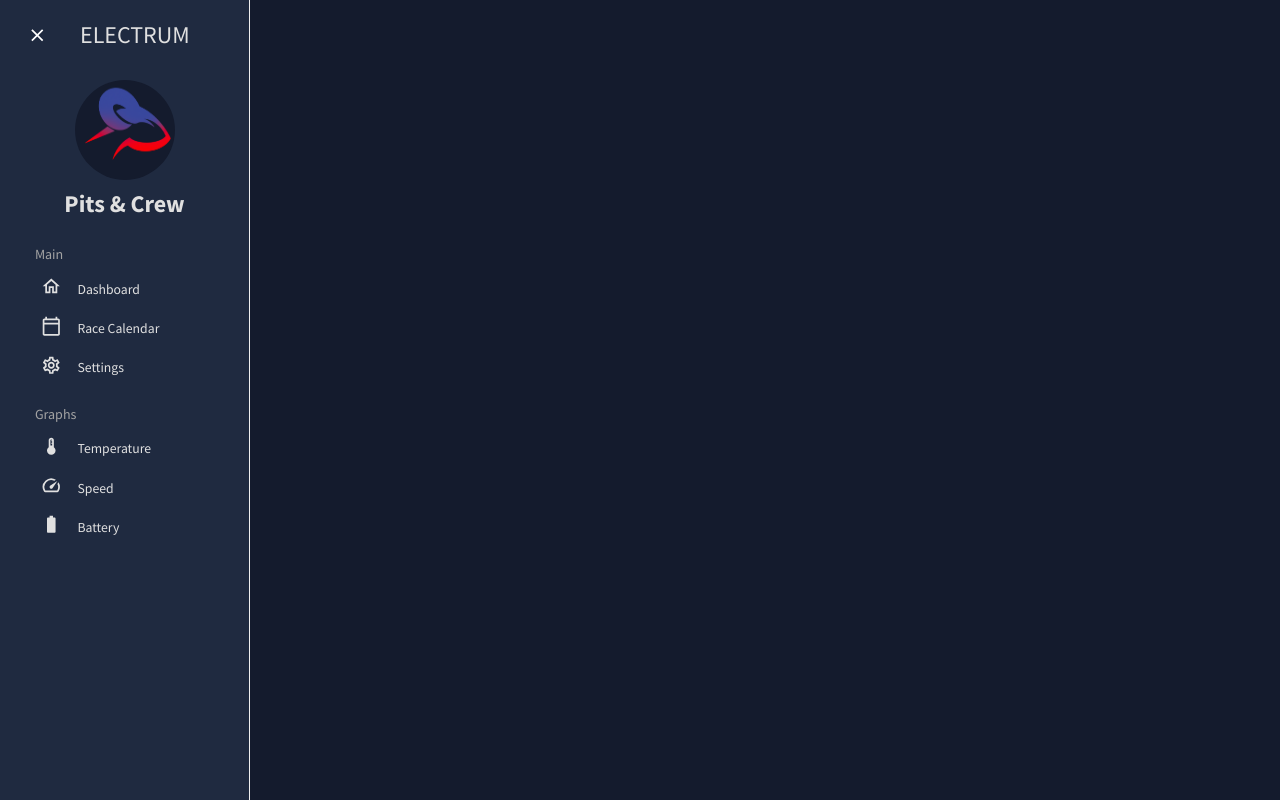
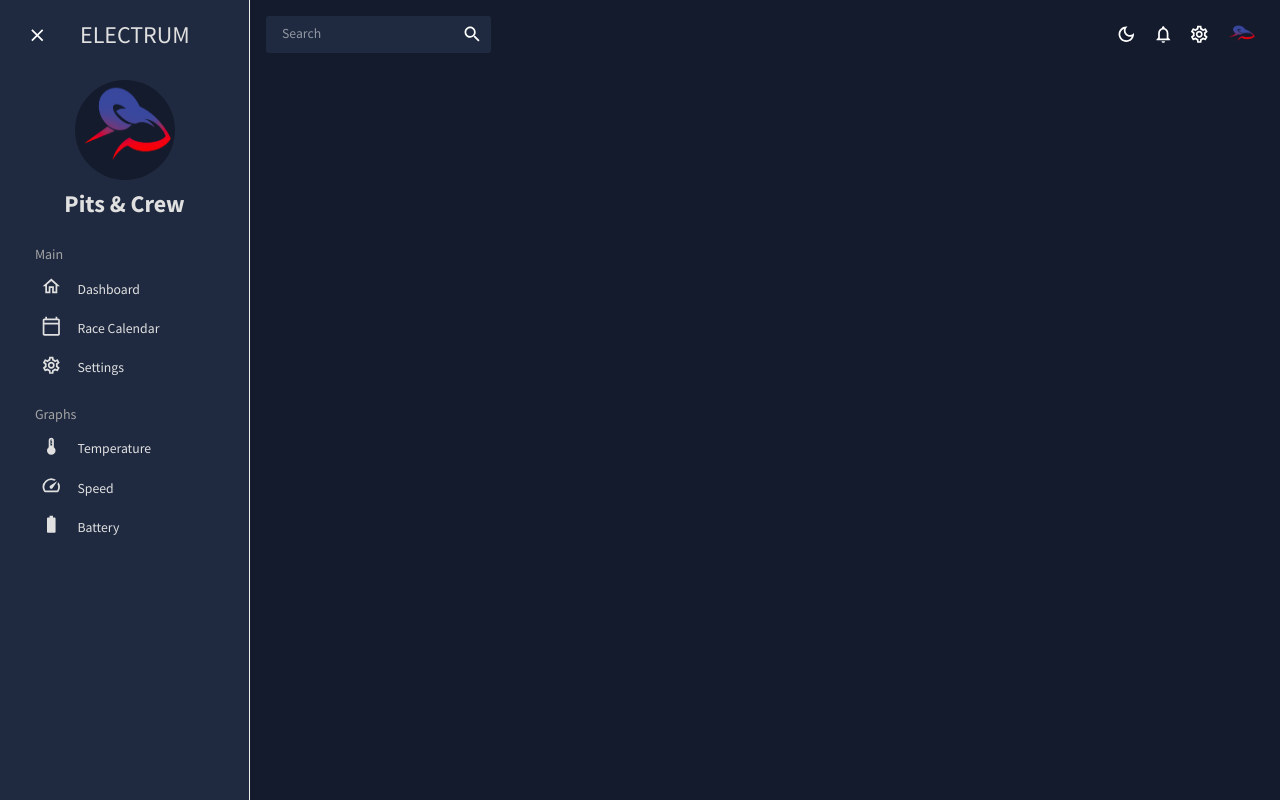
Before and after one commit to salgue441/Electrum-Dashboard, a React (Create React App) app in the folder frontend/: page / in a window 1280 px wide. Built offline with nearby package versions, Linux system fonts and the light colour scheme.

Commit message:
Implemented tobar

```diff
--- a/frontend/src/App.js
+++ b/frontend/src/App.js
@@ -3,6 +3,7 @@ import { Routes, Route } from "react-router-dom"
 
 // Components
 import { SidebarContextProvider } from "./Components/Sidebar/sidebarContext"
+import Topbar from "./Components/Topbar/Topbar"
 
 // Themes
 import { CssBaseline, ThemeProvider } from "@mui/material"
@@ -27,7 +28,7 @@ const App = () => {
         <SidebarContextProvider>
           <div style={{ height: "100%", width: "100%" }}>
             <main>
-
+              <Topbar />
             </main>
           </div>
         </SidebarContextProvider>
--- /dev/null
+++ b/frontend/src/Components/Topbar/Topbar.jsx
@@ -0,0 +1,93 @@
+import { useContext, useState } from "react"
+
+// Mui components
+import { Box, IconButton, InputBase, useTheme } from "@mui/material"
+
+// Icons
+import LightModeOutlinedIcon from "@mui/icons-material/LightModeOutlined"
+import DarkModeOutlinedIcon from "@mui/icons-material/DarkModeOutlined"
+import NotificationsOutlinedIcon from "@mui/icons-material/NotificationsOutlined"
+import SettingsOutlinedIcon from "@mui/icons-material/SettingsOutlined"
+import SearchIcon from "@mui/icons-material/Search"
+
+// Theme
+import { ColorModeContext, tokens } from "../../theme"
+import logoImage from "../../Assets/Images/logo.png"
+
+/**
+ * @brief
+ * Render the topbar component of the app
+ * @returns {JSX.Element} - Topbar component
+ */
+const Topbar = () => {
+  const theme = useTheme()
+  const colors = tokens(theme.palette.mode)
+  const colorMode = useContext(ColorModeContext)
+
+  const [search, setSearch] = useState("")
+  const SearchToggle = () => {
+    setSearch(!search)
+  }
+
+  return (
+    <Box display="flex" justifyContent="space-between" p={2}>
+      <Box
+        display="flex"
+        backgroundColor={colors.primary[400]}
+        borderRadius="3px"
+      >
+        <InputBase
+          sx={{
+            ml: 2,
+            flex: 1,
+            display: "flex",
+            alignItems: "center",
+            justifyContent: "center",
+
+            "@media (max-width: 600px)": {
+              display: "none",
+            },
+          }}
+          placeholder="Search"
+          inputProps={{ "aria-label": "search" }}
+        />
+        <IconButton type="button" sx={{ p: 1 }}>
+          <SearchIcon onClick={SearchToggle} />
+        </IconButton>
+      </Box>
+
+      {/* ICONS */}
+      <Box display="flex">
+        <IconButton onClick={colorMode.toggleColorMode}>
+          {theme.palette.mode === "dark" ? (
+            <DarkModeOutlinedIcon />
+          ) : (
+            <LightModeOutlinedIcon />
+          )}
+        </IconButton>
+
+        <IconButton>
+          <NotificationsOutlinedIcon />
+        </IconButton>
+
+        <IconButton>
+          <SettingsOutlinedIcon />
+        </IconButton>
+
+        <IconButton>
+          {/* Rounded small image, the same size as the icons */}
+          <img
+            src={logoImage}
+            alt="logo"
+            style={{
+              borderRadius: "50%",
+              width: "30px",
+            }}
+          />
+        </IconButton>
+      </Box>
+    </Box>
+  )
+}
+
+export default Topbar
```
